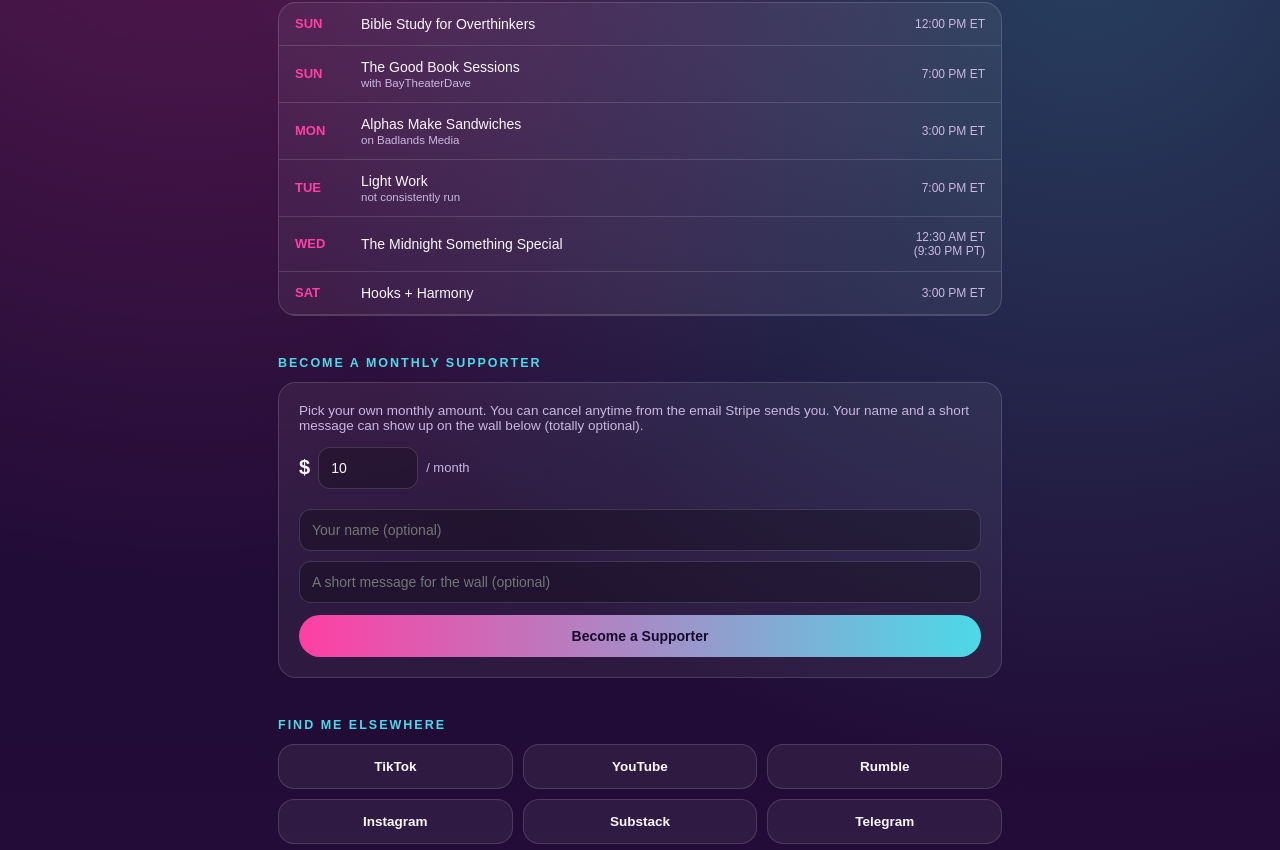
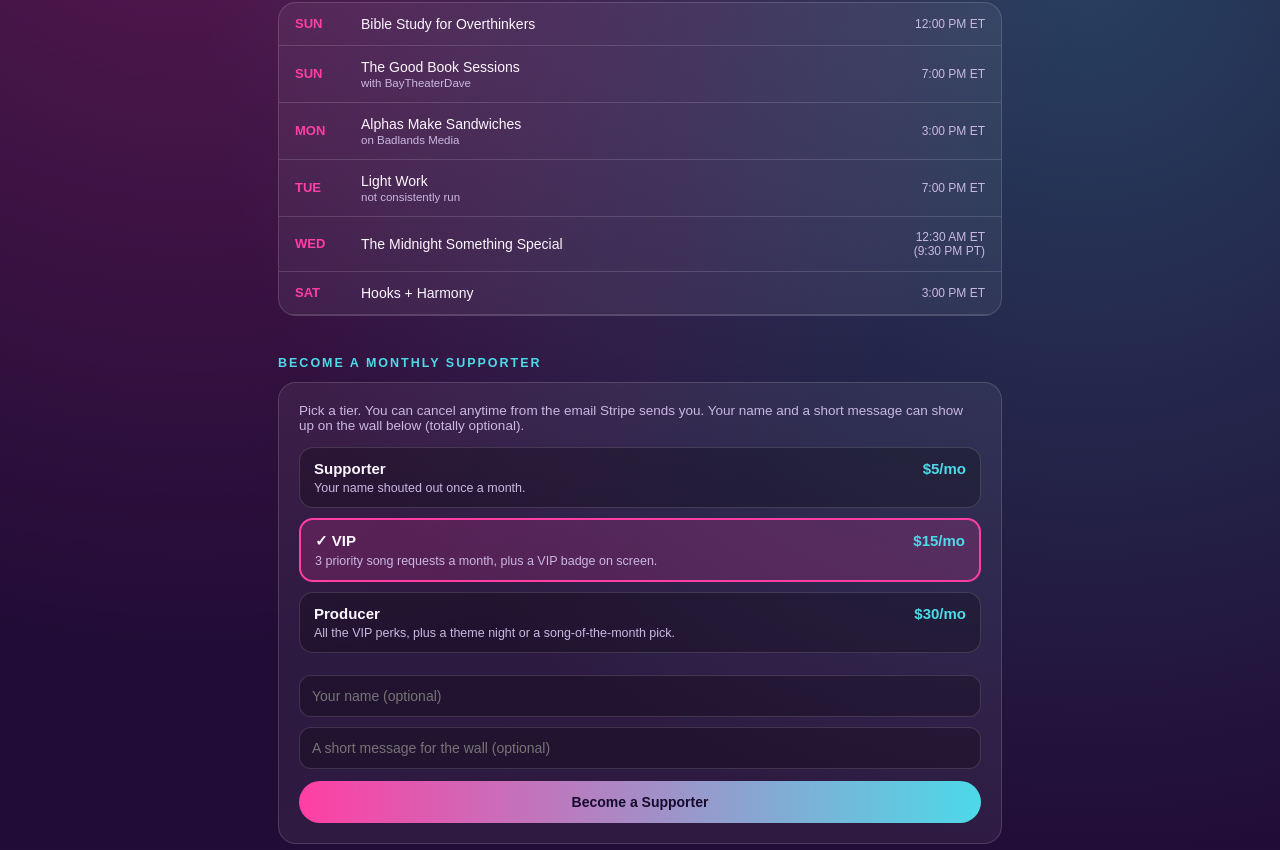
Before and after one commit to jackieespada/midnight.something.special, a Next.js app: page / in a window 1280 px wide. Shown: the part 485-1335 px from the top of the page. Built offline with nearby package versions, Linux system fonts and the light colour scheme.

Commit message:
monthly supporter tiers on landing page.

```diff
--- a/app/page.tsx
+++ b/app/page.tsx
@@ -19,6 +19,7 @@ export default function LandingPage() {
 
   const [supporters, setSupporters] = useState<Supporter[]>([]);
   const [supAmount, setSupAmount] = useState("10");
+  const [supTier, setSupTier] = useState("vip");
   const [supName, setSupName] = useState("");
   const [supMessage, setSupMessage] = useState("");
   const [supStatus, setSupStatus] = useState<"idle" | "sending" | "error">("idle");
@@ -74,7 +75,7 @@ export default function LandingPage() {
       const res = await fetch("/api/site/subscribe", {
         method: "POST",
         headers: { "Content-Type": "application/json" },
-        body: JSON.stringify({ amount, name: supName, message: supMessage }),
+        body: JSON.stringify({ tier: supTier, name: supName, message: supMessage }),
       });
       const data = await res.json();
       if (data.url) {
@@ -238,10 +239,41 @@ export default function LandingPage() {
           <div style={styles.sectionTitle}>Become a Monthly Supporter</div>
           <div style={styles.suggestBox}>
             <p style={{ margin: "0 0 14px", fontSize: 13.5, color: "#c9b8e0" }}>
-              Pick your own monthly amount. You can cancel anytime from the email Stripe sends you.
+              Pick a tier. You can cancel anytime from the email Stripe sends you.
               Your name and a short message can show up on the wall below (totally optional).
             </p>
-            <div style={{ display: "flex", alignItems: "center", gap: 8, marginBottom: 10 }}>
+                        <div style={{ display: "flex", flexDirection: "column", gap: 10, marginBottom: 12 }}>
+              {[
+                { key: "supporter", name: "Supporter", price: "$5", perks: "Your name shouted out once a month." },
+                { key: "vip", name: "VIP", price: "$15", perks: "3 priority song requests a month, plus a VIP badge on screen." },
+                { key: "producer", name: "Producer", price: "$30", perks: "All the VIP perks, plus a theme night or a song-of-the-month pick." },
+              ].map((t) => (
+                <button
+                  key={t.key}
+                  onClick={() => setSupTier(t.key)}
+                  style={{
+                    textAlign: "left",
+                    background: supTier === t.key ? "rgba(255,63,164,.18)" : "rgba(0,0,0,.25)",
+                    border: supTier === t.key ? "2px solid #ff3fa4" : "1px solid rgba(255,255,255,.14)",
+                    borderRadius: 14,
+                    padding: "12px 14px",
+                    color: "#fdf6ff",
+                    cursor: "pointer",
+                    fontFamily: "inherit",
+                  }}
+                >
+                  <div style={{ display: "flex", justifyContent: "space-between", fontWeight: 700, fontSize: 15 }}>
+                    <span>
+                      {supTier === t.key ? "✓ " : ""}
+                      {t.name}
+                    </span>
+                    <span style={{ color: "#4dd9e8" }}>{t.price}/mo</span>
+                  </div>
+                  <div style={{ fontSize: 12.5, color: "#c9b8e0", marginTop: 4 }}>{t.perks}</div>
+                </button>
+              ))}
+            </div>
+            <div style={{ display: "none", alignItems: "center", gap: 8, marginBottom: 10 }}>
               <span style={{ fontSize: 20, fontWeight: 700 }}>$</span>
               <input
                 type="number"
@@ -269,7 +301,7 @@ export default function LandingPage() {
             </button>
               {supStatus === "error" && (
               <div style={{ color: "#ff3fa4", marginTop: 8, fontSize: 12.5 }}>
-                Enter an amount of at least $1 and try again.
+                Something went wrong. Try again in a moment.
               </div>
             )}
             {links.find((l) => l.label.toLowerCase().includes("manage") || l.label.toLowerCase().includes("cancel")) && (
```
